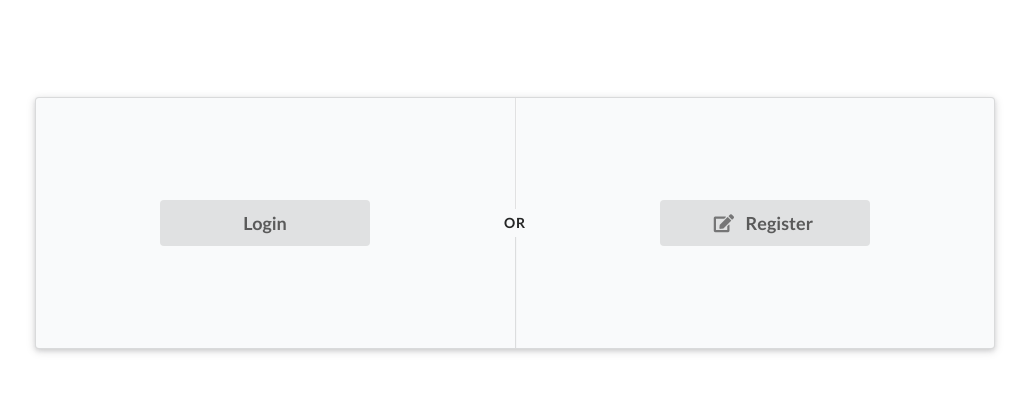
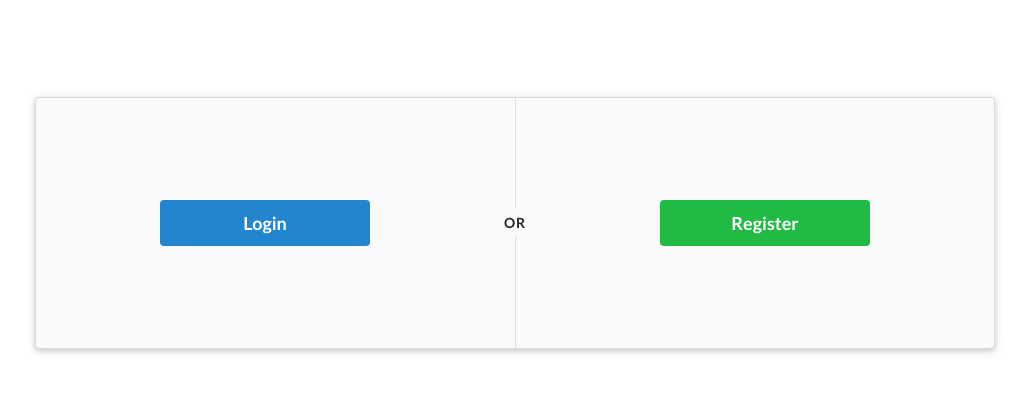
Before and after one commit to HannyOM/my-flask-auth-app, a Flask app: page / in a window 1280 px wide. Shown: the part 177-570 px from the top of the page, without its empty margins (125-1154 px from the left). Run offline with Flask 3, Linux system fonts and the light colour scheme; some libraries are stand-ins or nearby versions.

Commit message:
Updated button colours

```diff
--- a/templates/index.html
+++ b/templates/index.html
@@ -17,7 +17,7 @@
 
                 <div class="middle aligned column">
                     <a href="{{url_for('login')}}">
-                        <div class="ui big button">
+                        <div class="ui big blue button">
                             Login
                         </div>
                     </a>
@@ -25,8 +25,7 @@
 
                 <div class="middle aligned column">
                     <a href="{{url_for('register')}}">
-                        <div class="ui big button">
-                            <i class="signup icon"></i>
+                        <div class="ui big green button">
                             Register
                         </div>
                     </a>
--- a/templates/login.html
+++ b/templates/login.html
@@ -26,7 +26,7 @@
             </div>
 
             <div style="display: flex; justify-content: space-between; align-items: center;">
-                <button class="ui button" type="submit">Login</button>
+                <button class="ui blue button" type="submit">Login</button>
                 <p>Not registered? <a href="{{url_for('register')}}">Register</a></p>
             </div>
         </form>
--- a/templates/register.html
+++ b/templates/register.html
@@ -26,7 +26,7 @@
             </div>
 
             <div style="display: flex; justify-content: space-between; align-items: center;">
-                <button class="ui button" type="submit">Register</button>
+                <button class="ui green button" type="submit">Register</button>
                 <p>Already registered? <a href="{{url_for('login')}}"> Login</a></p>
             </div>
         </form>
```
